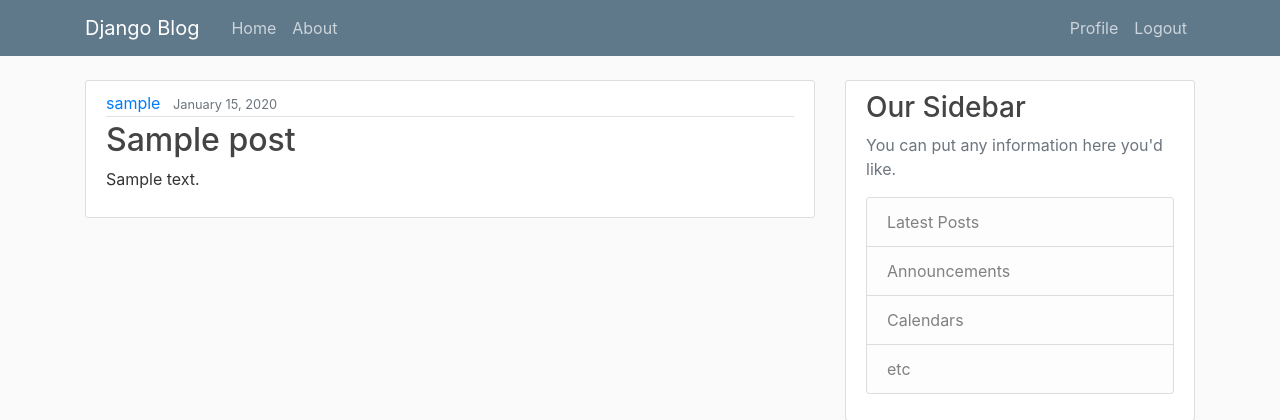
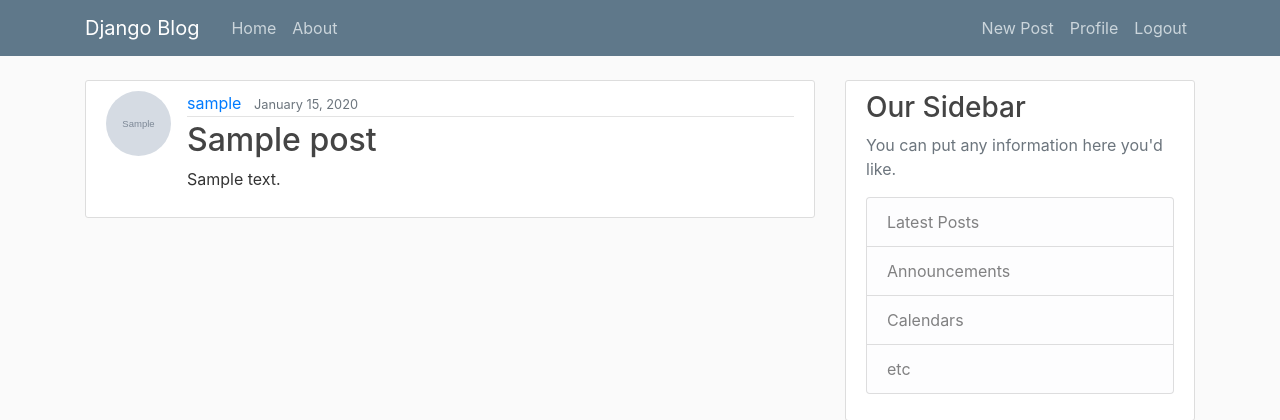
Before and after one commit to kclaudine/blog_app, a Django app: page / in a window 1280 px wide. Shown: the top 420 px of the page. Run offline with Django 3.2, Linux system fonts and the light colour scheme; a user stored in the database is signed in; tables that the repository leaves empty hold one stand-in row (values such as "Sample post"); grey boxes marked "Sample" are stand-in pictures; some libraries are stand-ins or nearby versions.

Commit message:
create, update and delete new post done

```diff
--- a/blog/models.py
+++ b/blog/models.py
@@ -1,6 +1,7 @@
 from django.db import models
 from django.utils import timezone
 from django.contrib.auth.models import User
+from django.urls import reverse
 
 # Create your models here.
 
@@ -12,3 +13,6 @@ class Post(models.Model):
 
     def __str__(self):
         return self.title
+
+    def get_absolute_url(self):
+        return reverse('post-detail', kwargs={'pk': self.pk})
--- a/blog/templates/blog/base.html
+++ b/blog/templates/blog/base.html
@@ -42,6 +42,7 @@
                     <!-- Navbar Right Side -->
                     <div class="navbar-nav">
                         {% if user.is_authenticated %}
+                            <a class="nav-item nav-link" href="{% url 'post-create' %}">New Post</a>
                             <a class="nav-item nav-link" href="{% url 'profile' %}">Profile</a>
                             <a class="nav-item nav-link" href="{% url 'logout' %}">Logout</a>
                         {% else %}
--- a/blog/templates/blog/home.html
+++ b/blog/templates/blog/home.html
@@ -5,12 +5,13 @@
         <p>By {{ post.author }} on {{ post.date_posted}}</p>
         <p>{{ post.content }}</p> -->
 <article class="media content-section">
+    <img class="rounded-circle article-img" src="{{ post.author.profile.image.url }}" alt="">
     <div class="media-body">
         <div class="article-metadata">
             <a class="mr-2" href="#">{{ post.author }}</a>
-            <small class="text-muted">{{ post.date_posted | date:"F d, Y" }}</small>
+            <small class="text-muted">{{ post.date_posted|date:"F d, Y" }}</small>
         </div>
-        <h2><a class="article-title" href="#">{{ post.title }}</a></h2>
+        <h2><a class="article-title" href="{% url 'post-detail' post.id %}">{{ post.title }}</a></h2>
         <p class="article-content">{{ post.content }}</p>
     </div>
 </article>
--- a/blog/urls.py
+++ b/blog/urls.py
@@ -1,9 +1,14 @@
 from django.urls import path
+from .views import PostListView, PostDetailView, PostCreateView, PostUpdateView, PostDeleteView
 from . import views
 
 
 
 urlpatterns = [
-    path('', views.home, name='blog-home'),
+    path('', PostListView.as_view(), name='blog-home'),
+    path('post/<int:pk>/', PostDetailView.as_view(), name='post-detail'),
+    path('post/new/', PostCreateView.as_view(), name='post-create'),
+    path('post/<int:pk>/update/', PostUpdateView.as_view(), name='post-update'),
+    path('post/<int:pk>/delete/', PostDeleteView.as_view(), name='post-delete'),
     path('about/', views.about, name='blog-about'),
 ]
--- a/blog/views.py
+++ b/blog/views.py
@@ -1,23 +1,11 @@
 from django.shortcuts import render
-# from django.http import HttpResponse
+from django.contrib.auth.mixins import LoginRequiredMixin, UserPassesTestMixin
+
+from django.views.generic import ListView, DetailView, CreateView, UpdateView, DeleteView
 from .models import Post
 
 # Create your views here.
 
-# posts = [
-#     {
-#         'author': 'kclaudine',
-#         'title': 'Blog Post 1',
-#         'content': 'First post content',
-#         'date_posted': 'August 27, 2018'
-#     },
-#      {
-#         'author': 'Jane Doe',
-#         'title': 'Blog Post 2',
-#         'content': 'Second post content',
-#         'date_posted': 'August 28, 2018'
-#     }
-# ]
 
 
 context = {
@@ -26,5 +14,49 @@ context = {
 def home(request):
     return render(request, 'blog/home.html',context)
 
+class PostListView(ListView):
+    model = Post
+    template_name = 'blog/home.html'
+    context_object_name = 'posts'
+    ordering = ['-date_posted']
+
+class PostDetailView(DetailView):
+    model = Post
+
+class PostCreateView(LoginRequiredMixin, CreateView):
+    model = Post
+    fields = ['title', 'content']
+
+    def form_valid(self, form):
+        form.instance.author = self.request.user
+        return super().form_valid(form)
+
+class PostUpdateView(LoginRequiredMixin, UserPassesTestMixin, UpdateView):
+    model = Post
+    fields = ['title', 'content']
+
+    def form_valid(self, form):
+        form.instance.author = self.request.user
+        return super().form_valid(form)
+
+    def test_func(self):
+        post = self.get_object()
+        if self.request.user == post.author:
+            return True
+        return False
+
+
+class PostDeleteView(LoginRequiredMixin, UserPassesTestMixin, DeleteView):
+    model = Post
+    success_url = '/'
+
+    def test_func(self):
+        post = self.get_object()
+        if self.request.user == post.author:
+            return True
+        return False
+
+
+
 def about(request):
     return render(request, 'blog/about.html', {'title': 'About'})
```
Also changed, not shown: blog/templates/blog/post_confirm_delete.html (added, +17 -0 lines), blog/templates/blog/post_detail.html (added, +21 -0 lines), blog/templates/blog/post_form.html (added, +17 -0 lines), media/profile_pics/zebra.jpeg.
